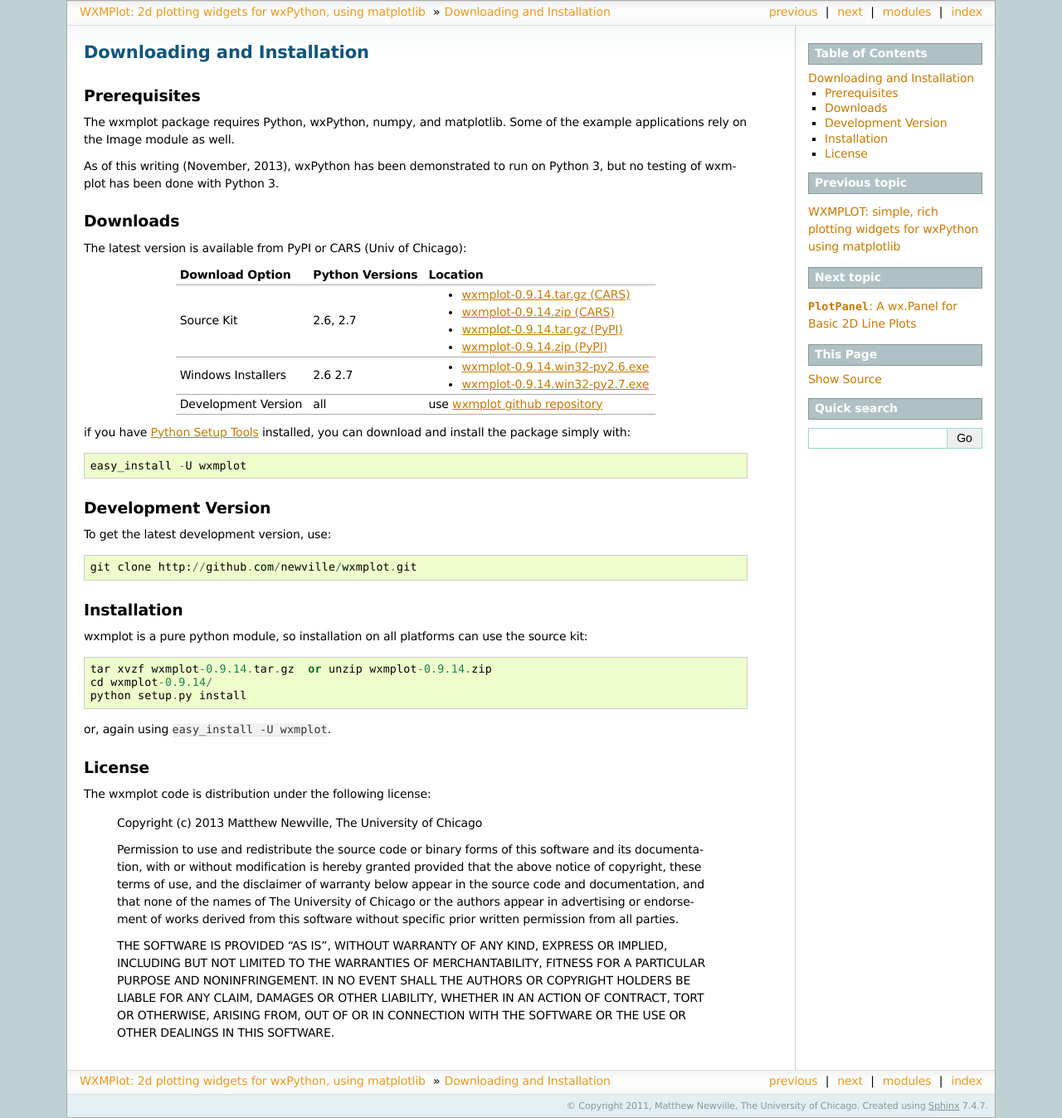
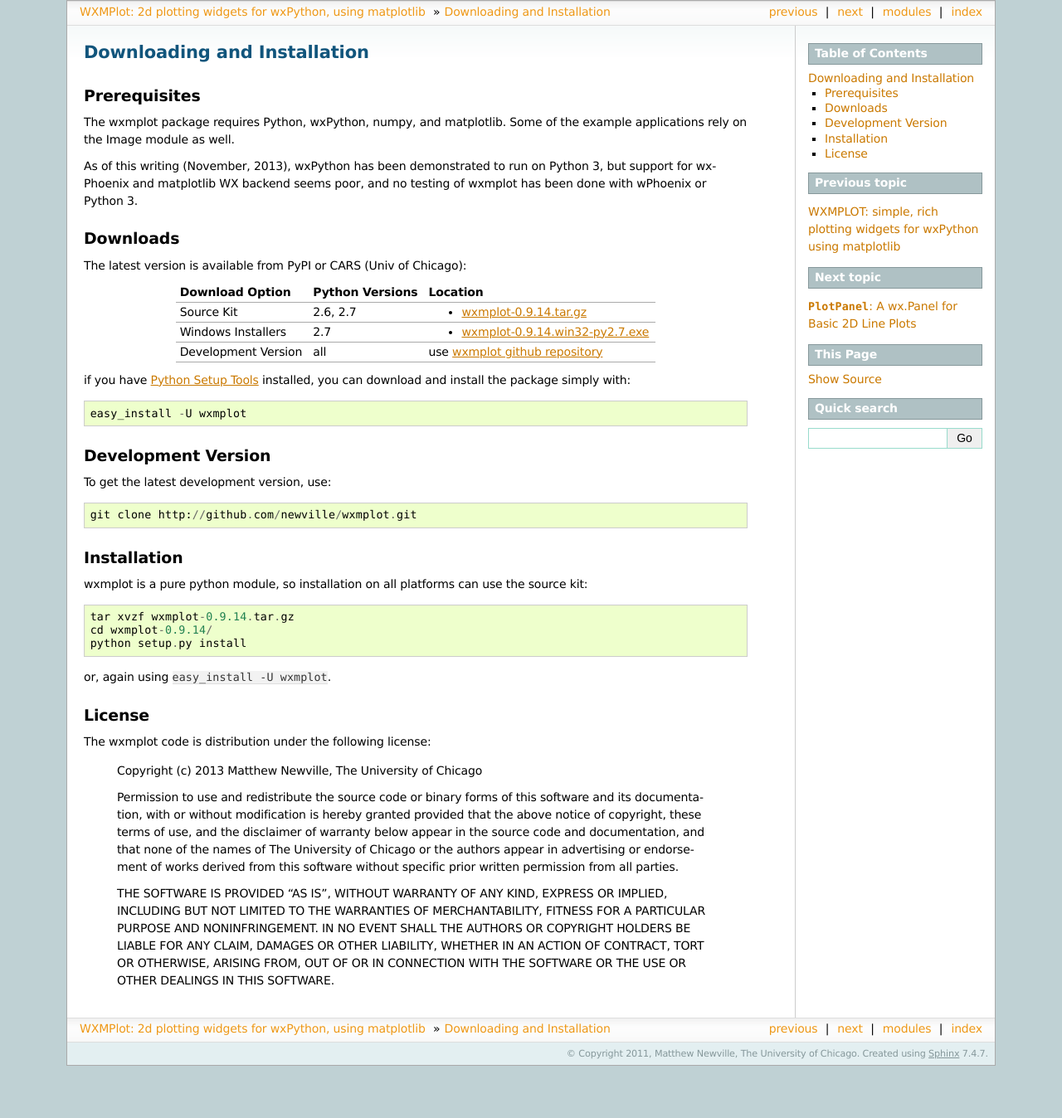
Before and after one commit to newville/wxmplot, a Sphinx documentation site: the page built from doc/installation.rst, in a window 1280 px wide. Shown: the whole page at 83% size. Built offline with Sphinx 7.4.7, drawn with Linux system fonts in a browser that asks for light colours; formulas are drawn with MathJax 3; the version number is read from the project's files by our own code; after the commit the page ends 1285 px from its top, so only the background shows below that.

Commit message:
updated doc, setup.py for 0.9.14, github links

```diff
--- a/doc/installation.rst
+++ b/doc/installation.rst
@@ -9,40 +9,29 @@
 of the example applications rely on the Image module as well.
 
 As of this writing (November, 2013), wxPython has been demonstrated to run on
-Python 3, but no testing of wxmplot has been done with Python 3.
+Python 3, but support for wxPhoenix and matplotlib WX backend seems poor, and
+no testing of wxmplot has been done with wPhoenix or Python 3.
 
 Downloads
 ~~~~~~~~~~~~~
 
 The latest version is available from PyPI or CARS (Univ of Chicago):
 
-.. _wxmplot-0.9.14.tar.gz (CARS): http://cars9.uchicago.edu/software/python/wxmplot/src/wxmplot-0.9.14.tar.gz
-.. _wxmplot-0.9.14.zip    (CARS): http://cars9.uchicago.edu/software/python/wxmplot/src/wxmplot-0.9.14.zip
-
-.. _wxmplot-0.9.14.tar.gz (PyPI): http://pypi.python.org/packages/source/w/wxmplot/wxmplot-0.9.14.tar.gz
-.. _wxmplot-0.9.14.zip    (PyPI): http://pypi.python.org/packages/source/w/wxmplot/wxmplot-0.9.14.zip
-
-.. _wxmplot-0.9.14.win32-py2.6.exe (CARS):  http://cars9.uchicago.edu/software/python/wxmplot/src/wxmplot-0.9.14.win32-py2.6.exe
-.. _wxmplot-0.9.14.win32-py2.7.exe (CARS):  http://cars9.uchicago.edu/software/python/wxmplot/src/wxmplot-0.9.14.win32-py2.7.exe
-.. _wxmplot-0.9.14.win32-py2.6.exe:  http://pypi.python.org/packages/source/w/wxmplot/wxmplot-0.9.14.win32-py2.6.exe
+.. _wxmplot-0.9.14.tar.gz:  http://pypi.python.org/packages/source/w/wxmplot/wxmplot-0.9.14.tar.gz
 .. _wxmplot-0.9.14.win32-py2.7.exe:  http://pypi.python.org/packages/source/w/wxmplot/wxmplot-0.9.14.win32-py2.7.exe
 
 .. _wxmplot github repository:   http://github.com/newville/wxmplot
 .. _Python Setup Tools:          http://pypi.python.org/pypi/setuptools
 
-+---------------------+------------------+------------------------------------------+
-|  Download Option    | Python Versions  |  Location                                |
-+=====================+==================+==========================================+
-| Source Kit          | 2.6, 2.7         | - `wxmplot-0.9.14.tar.gz (CARS)`_        |
-|                     |                  | - `wxmplot-0.9.14.zip    (CARS)`_        |
-|                     |                  | - `wxmplot-0.9.14.tar.gz (PyPI)`_        |
-|                     |                  | - `wxmplot-0.9.14.zip    (PyPI)`_        |
-+---------------------+------------------+------------------------------------------+
-| Windows Installers  | 2.6              | - `wxmplot-0.9.14.win32-py2.6.exe`_      |
-|                     | 2.7              | - `wxmplot-0.9.14.win32-py2.7.exe`_      |
-+---------------------+------------------+------------------------------------------+
-| Development Version | all              | use `wxmplot github repository`_         |
-+---------------------+------------------+------------------------------------------+
++---------------------+------------------+---------------------------------------+
+|  Download Option    | Python Versions  |  Location                             |
++=====================+==================+=======================================+
+| Source Kit          | 2.6, 2.7         | - `wxmplot-0.9.14.tar.gz`_            |
++---------------------+------------------+---------------------------------------+
+| Windows Installers  | 2.7              | - `wxmplot-0.9.14.win32-py2.7.exe`_   |
++---------------------+------------------+---------------------------------------+
+| Development Version | all              | use `wxmplot github repository`_      |
++---------------------+------------------+---------------------------------------+
 
 if you have `Python Setup Tools`_  installed, you can download and install
 the package simply with::
@@ -61,7 +50,7 @@
 
 wxmplot is a pure python module, so installation on all platforms can use the source kit::
 
-   tar xvzf wxmplot-0.9.14.tar.gz  or unzip wxmplot-0.9.14.zip
+   tar xvzf wxmplot-0.9.14.tar.gz
    cd wxmplot-0.9.14/
    python setup.py install
 
```
Also changed, not shown: setup.py (+5 -5 lines).
